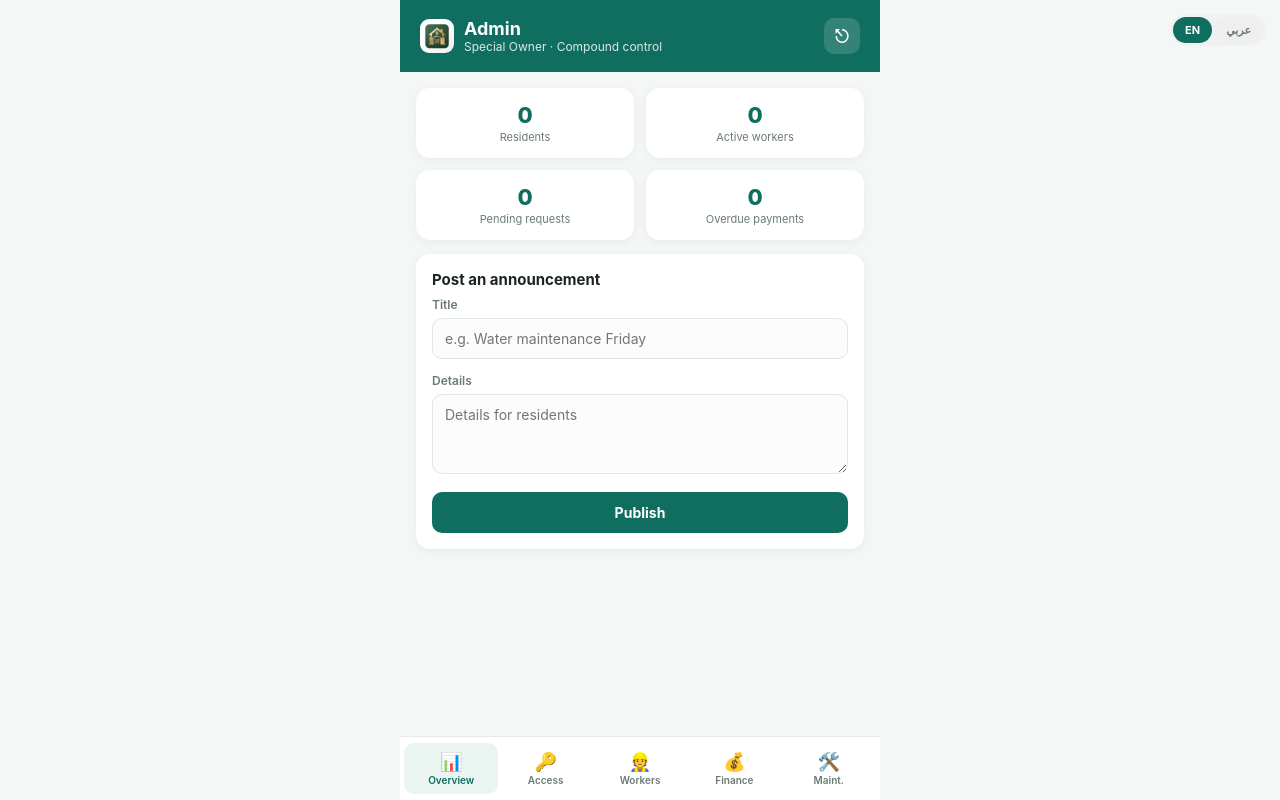
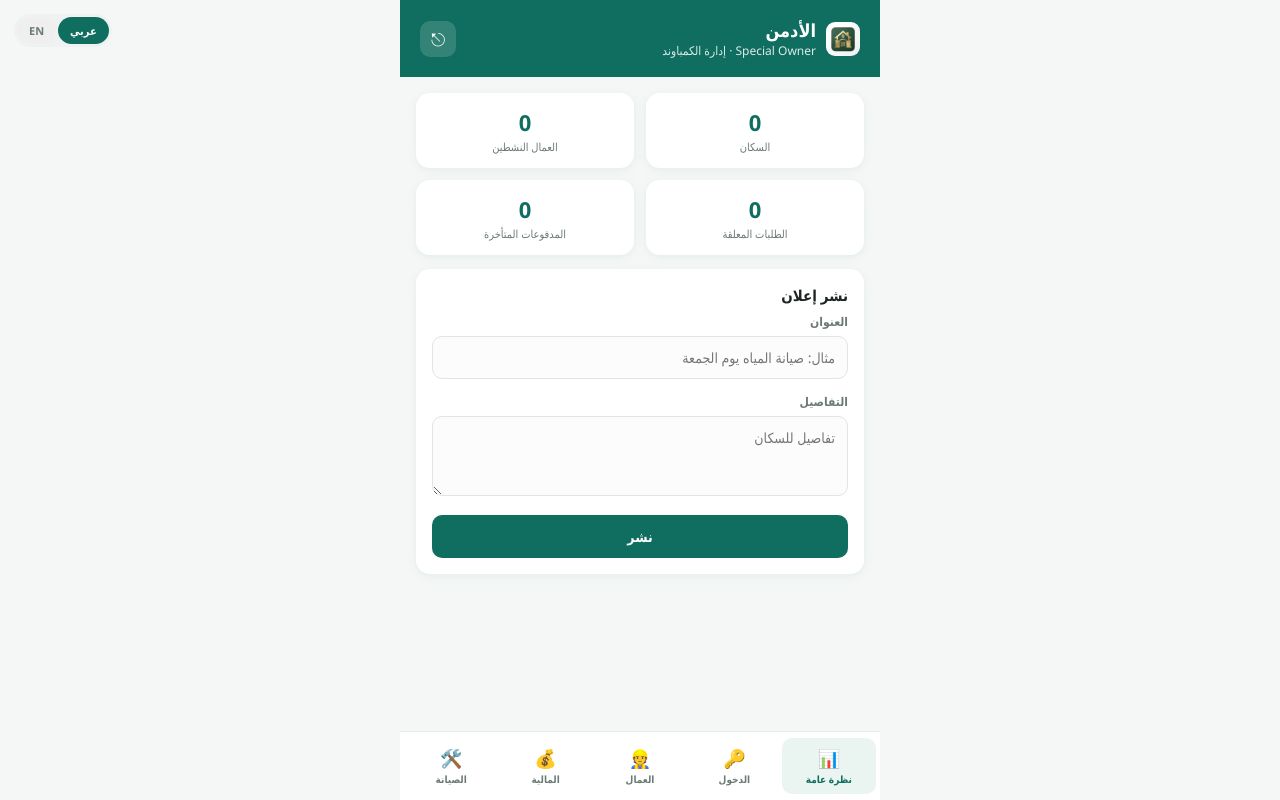
Before and after one commit to specialowner/specialowner, a plain HTML site: page admin.html in a window 1280 px wide. Drawn offline with Linux system fonts and the light colour scheme; no server answers.

Commit message:
Add files via upload

```diff
--- a/admin.html
+++ b/admin.html
@@ -1,5 +1,5 @@
 <!DOCTYPE html>
-<html lang="en">
+<html lang="ar" dir="rtl">
 <head>
 <meta charset="UTF-8">
 <meta name="viewport" content="width=device-width, initial-scale=1.0, viewport-fit=cover">
@@ -12,8 +12,8 @@
 </head>
 <body>
 <div class="lang-toggle">
+  <button data-lang="ar" class="active">عربي</button>
   <button data-lang="en">EN</button>
-  <button data-lang="ar">عربي</button>
 </div>
 <div class="app-shell">
   <div class="topbar">
--- a/i18n.js
+++ b/i18n.js
@@ -108,7 +108,7 @@ const translations = {
     maintenanceRequests: "Maintenance requests"
   },
   ar: {
-    appName: "سبيشيال أونر",
+    appName: "Special Owner",
     tagline: "كمباوندك في تطبيق واحد",
     login: "تسجيل الدخول",
     signup: "إنشاء حساب",
@@ -162,7 +162,7 @@ const translations = {
 
     // Admin
     adminTitle: "الأدمن",
-    adminSub: "سبيشيال أونر · إدارة الكمباوند",
+    adminSub: "Special Owner · إدارة الكمباوند",
     residents: "السكان",
     activeWorkers: "العمال النشطين",
     pendingRequests: "الطلبات المعلقة",
@@ -211,7 +211,7 @@ const translations = {
 };
 
 function getLang() {
-  return localStorage.getItem("so_lang") || "en";
+  return localStorage.getItem("so_lang") || "ar";
 }
 
 function applyLang(lang) {
```
Also changed, not shown: index.html (+2 -2 lines), resident.html (+2 -2 lines).
